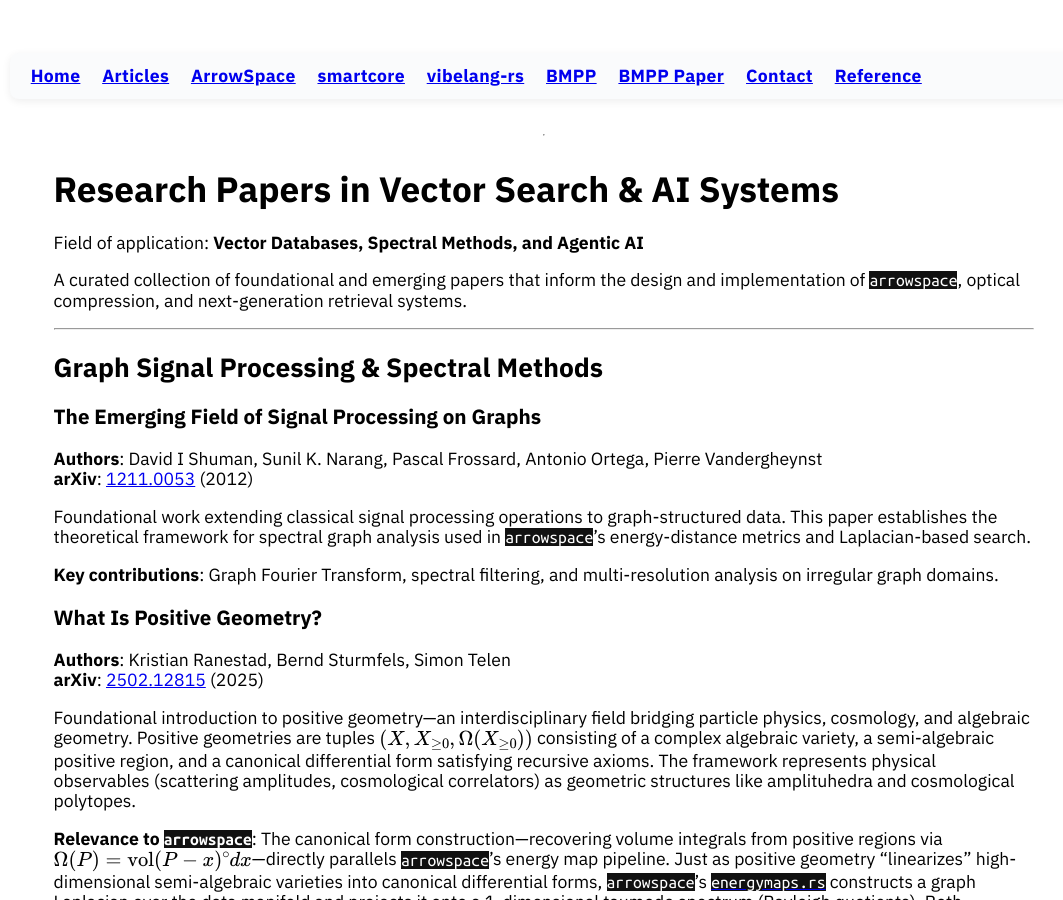
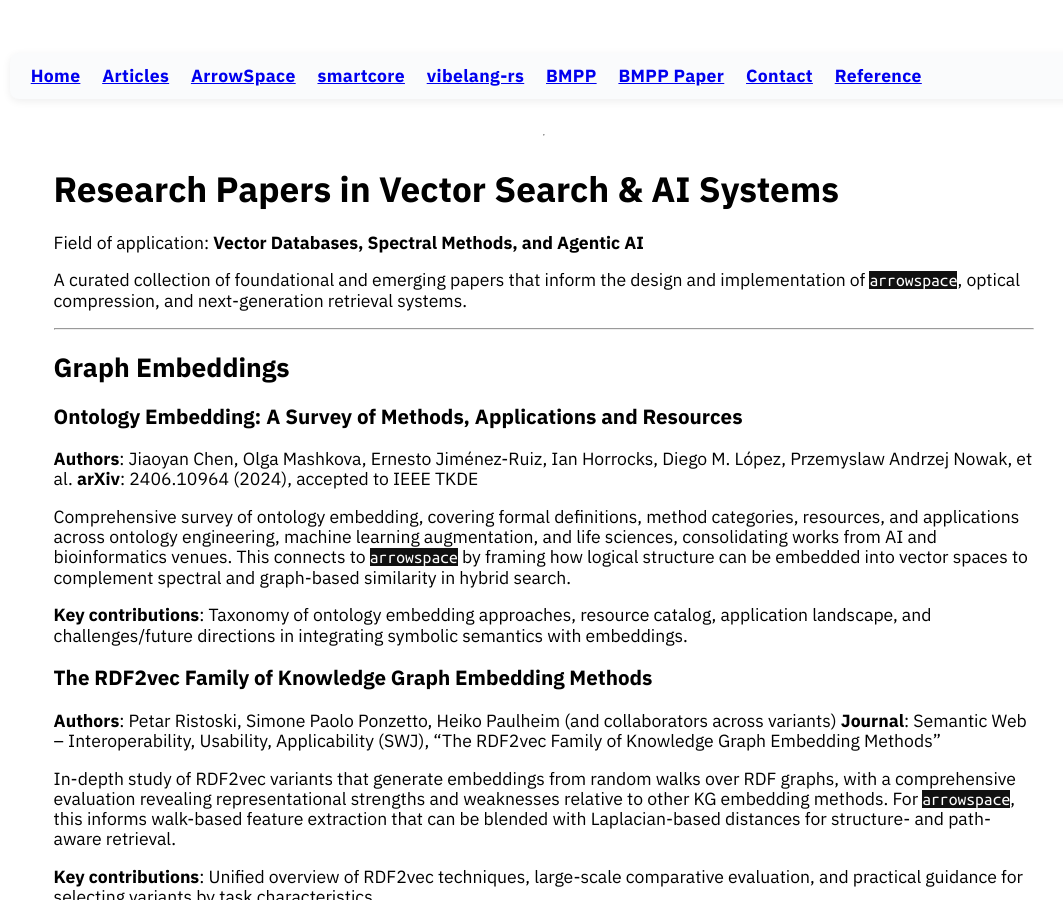
Before and after one commit to Mec-iS/staticwebpage, a Jekyll site: the page built from references.md, in a window 1280 px wide and 900 px high. Shown: the whole window, without its empty margins (96-1159 px from the left). Built offline with Jekyll 4.4.1, drawn with Linux system fonts in a browser that asks for light colours; nearby versions of some CDN libraries; formulas are drawn with MathJax 3; some of the changed text lies outside the part shown.

Commit message:
add graph embeddings references

```diff
--- a/references.md
+++ b/references.md
@@ -8,6 +8,27 @@ layout: blog_default
 Field of application: **Vector Databases, Spectral Methods, and Agentic AI**
 
 A curated collection of foundational and emerging papers that inform the design and implementation of `arrowspace`, optical compression, and next-generation retrieval systems.
+
+---
+## Graph Embeddings
+
+### Ontology Embedding: A Survey of Methods, Applications and Resources
+
+**Authors**: Jiaoyan Chen, Olga Mashkova, Ernesto Jiménez-Ruiz, Ian Horrocks, Diego M. López, Przemyslaw Andrzej Nowak, et al.
+**arXiv**: 2406.10964 (2024), accepted to IEEE TKDE
+
+Comprehensive survey of ontology embedding, covering formal definitions, method categories, resources, and applications across ontology engineering, machine learning augmentation, and life sciences, consolidating works from AI and bioinformatics venues. This connects to `arrowspace` by framing how logical structure can be embedded into vector spaces to complement spectral and graph-based similarity in hybrid search.
+
+**Key contributions**: Taxonomy of ontology embedding approaches, resource catalog, application landscape, and challenges/future directions in integrating symbolic semantics with embeddings.
+
+### The RDF2vec Family of Knowledge Graph Embedding Methods
+
+**Authors**: Petar Ristoski, Simone Paolo Ponzetto, Heiko Paulheim (and collaborators across variants)
+**Journal**: Semantic Web – Interoperability, Usability, Applicability (SWJ), “The RDF2vec Family of Knowledge Graph Embedding Methods”
+
+In-depth study of RDF2vec variants that generate embeddings from random walks over RDF graphs, with a comprehensive evaluation revealing representational strengths and weaknesses relative to other KG embedding methods. For `arrowspace`, this informs walk-based feature extraction that can be blended with Laplacian-based distances for structure- and path-aware retrieval.
+
+**Key contributions**: Unified overview of RDF2vec techniques, large-scale comparative evaluation, and practical guidance for selecting variants by task characteristics.
 
 ---
 
```
